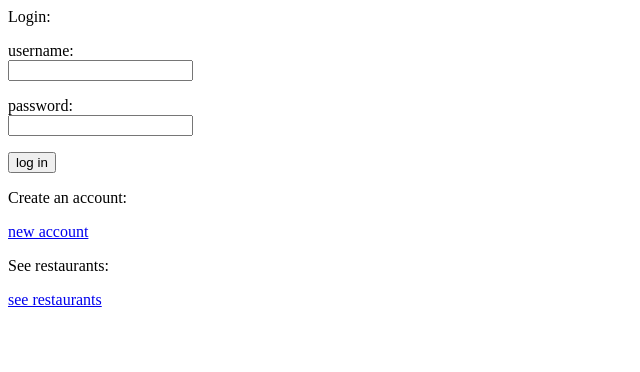
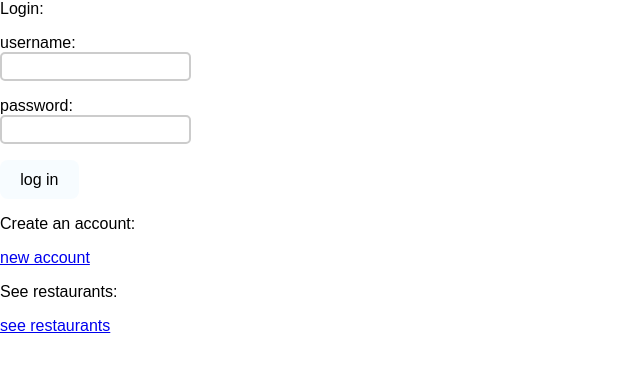
Before and after one commit to kwantton/Tietokannat_ja_web_ohjelmointi-dinerappthing, a Flask app: page / in a window 1280 px wide. Shown: the top 372 px of the page, without its empty margins (0-640 px from the left). Run offline with Flask 3, Linux system fonts and the light colour scheme.

Commit message:
Made it prettier (css) and added some links to home, also error page now has both 'home' link AND a 'back' button, which calls window.history.back() upon pressing.

```diff
--- a/static/index.js
+++ b/static/index.js
@@ -114,8 +114,6 @@ async function initMap(apiServices, starRating) {
             openNow
               ? openNowMsg = '<p style=position:relative;color:green;>OPEN</p>'   // if openNow, this row, with green text
               : openNowMsg = '<p style=color:red;position:relative>CLOSED</p>';   // if not openNow, this row, with red text
-
-
 
             // the API for comments and ratings per location-in-question. This is provided by the '/api/ratings/<int:restaurant_id>' in app.py
             const restaurant_id = location.id // this is the SQL db 'restaurant_id'
--- a/static/style.css
+++ b/static/style.css
@@ -2,6 +2,79 @@
  * Always set the map height explicitly to define the size of the div element
  * that contains the map.
  */
+
+ h1 {
+  font-family: system-ui, -apple-system, BlinkMacSystemFont, 'Segoe UI', Roboto, Oxygen, Ubuntu, Cantarell, 'Open Sans', 'Arial', 'sans-serif';
+ }
+
+ h2 {
+  font-family: system-ui, -apple-system, BlinkMacSystemFont, 'Segoe UI', Roboto, Oxygen, Ubuntu, Cantarell, 'Open Sans', 'Arial', 'sans-serif';
+ }
+
+ h3 {
+  font-family: system-ui, -apple-system, BlinkMacSystemFont, 'Segoe UI', Roboto, Oxygen, Ubuntu, Cantarell, 'Open Sans', 'Arial', 'sans-serif';
+ }
+
+ a {
+  font-family:Arial, Helvetica, sans-serif;
+ }
+
+ p {
+  font-family:Arial, Helvetica, sans-serif;
+ }
+
+ ul {
+  font-family:Arial, Helvetica, sans-serif;
+ }
+
+ li {
+  font-family:Arial, Helvetica, sans-serif;
+ }
+
+ input[type=text],
+ input[type=password],
+ input[type=email] {
+  padding:5px;
+  border:2px solid #ccc;
+  -webkit-border-radius: 5px;
+  border-radius: 5px;
+  }
+
+  input[type=text]:focus {
+    border-color:#333; /* a pretty black border for focused input text boxes */
+  }
+
+  input[type=submit] { /* this is the input BUTTON for forms */
+    padding:5px 15px;
+    background:#ccc;
+    border:1px solid transparent;
+    cursor:pointer;
+    -webkit-border-radius: 5px;
+    border-radius: 5px;
+  }
+
+button {
+  font-family:Arial, Helvetica, sans-serif; /* if this was 'inherit', then font would be inherited from the parent element */
+  border-radius: 8px;
+  border: 1px solid transparent;
+  padding: 0.6em 1.2em;
+  font-size: 1em;
+  font-weight: 500;
+  background-color: #bce2ff20;
+  cursor: pointer;                /* changes the mouse from ordinary to a pointer upon hovering */
+  transition: border-color 0.25s; /* 0.25 seconds to transition from background-color to border-color and back upon hover */
+  }
+  button:hover {
+    background-color: #bce2ff20;
+    border-color: #646cff;
+    box-shadow: 0 2px 6px 0 rgba(0,0,0,0.24),0 7px 5px 0 rgba(0,0,0,0.19);
+  }
+  button:focus,
+  button:focus-visible {
+    outline: 4px auto -webkit-focus-ring-color;
+  }
+
+
  #map {
     height: 100%;
   }
--- a/templates/admin.jinja
+++ b/templates/admin.jinja
@@ -1,5 +1,8 @@
 <!-- the whole admin page content shall be shown only if 'admin' is logged-in. NB! It is made possible in 'app.py' to make a username 'admin' in ALL cases, whether 'admin' is in db or not, and whether 'admin' even exists at all or not (admin is NOT in db, btw, admin password is only set as env.var, as you can see in 'app.py') -->
 <a href="/"> back to home </a>
+<head>
+    <link rel="stylesheet" type="text/css" href="{{ url_for ('static', filename='style.css') }}" />
+</head>
 {% if session.username == 'admin' %}
 
     <script>
--- a/templates/index.jinja
+++ b/templates/index.jinja
@@ -1,3 +1,7 @@
+<head>
+    <link rel="stylesheet" type="text/css" href="{{ url_for ('static', filename='style.css') }}" />
+</head>
+
 {% if session.username %}
     <p> Logged in with name {{ session.username }} </p>
     <a href="/"> Home </a>
@@ -16,7 +20,8 @@
             <input type="text" name="username"> </p>
         <p> password: <br>
             <input type="password" name="password"></p>
-        <input type="submit" value="log in">
+        {# <input type="submit" value="log in"> <!-- this works as a button, but since I'd like to use the css for <button> instead, I'm using button below --> #}
+        <button> log in </button>
     </form>
     <p> Create an account:</p>
     <a href="/register"> new account</a>
--- a/templates/map.jinja
+++ b/templates/map.jinja
@@ -167,14 +167,10 @@
                     // potential safety risk if admin is mean and adds to restaurant list some weird HTML
                     infoHTML.appendChild(restaurantDivElement)
                 } )
-
                 document.querySelector('#ranked-restaurants').appendChild(infoHTML) // this just adds the infoHTML <ul> with all the <li>'s (restaurants in order) to the end of the <body> of this HTML
             </script>
-
         </ul>
     </div>
-
-
 
     <!-- prettier-ignore -->
     <script>(g=>{
--- a/templates/register.html
+++ b/templates/register.html
@@ -1,3 +1,8 @@
+<head>
+    <link rel="stylesheet" type="text/css" href="{{ url_for ('static', filename='style.css') }}" />
+</head>
+
+<a href="/"> home </a>
 <form action="/register" method="POST" onsubmit="return check(this)">
     <p> username
         <input type="text" name="username" > </p>
--- a/templates/registration-successful.html
+++ b/templates/registration-successful.html
@@ -1,3 +1,6 @@
+<head>
+    <link rel="stylesheet" type="text/css" href="{{ url_for ('static', filename='style.css') }}" />
+</head>
 <p>You have successfully registered a new user</p>
 <p>please go to login page:</p>
 <a href="/">login</a>
```
Also changed, not shown: templates/error.html (+10 -3 lines).
